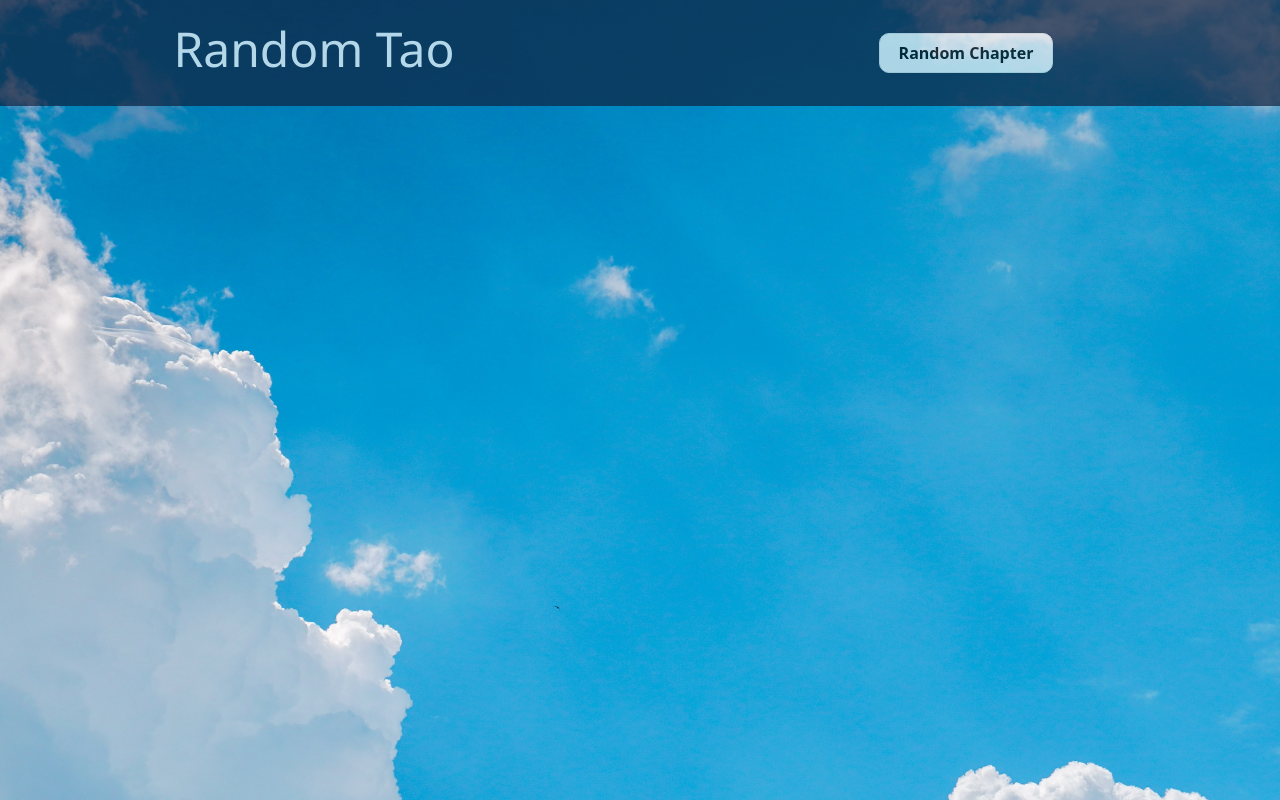
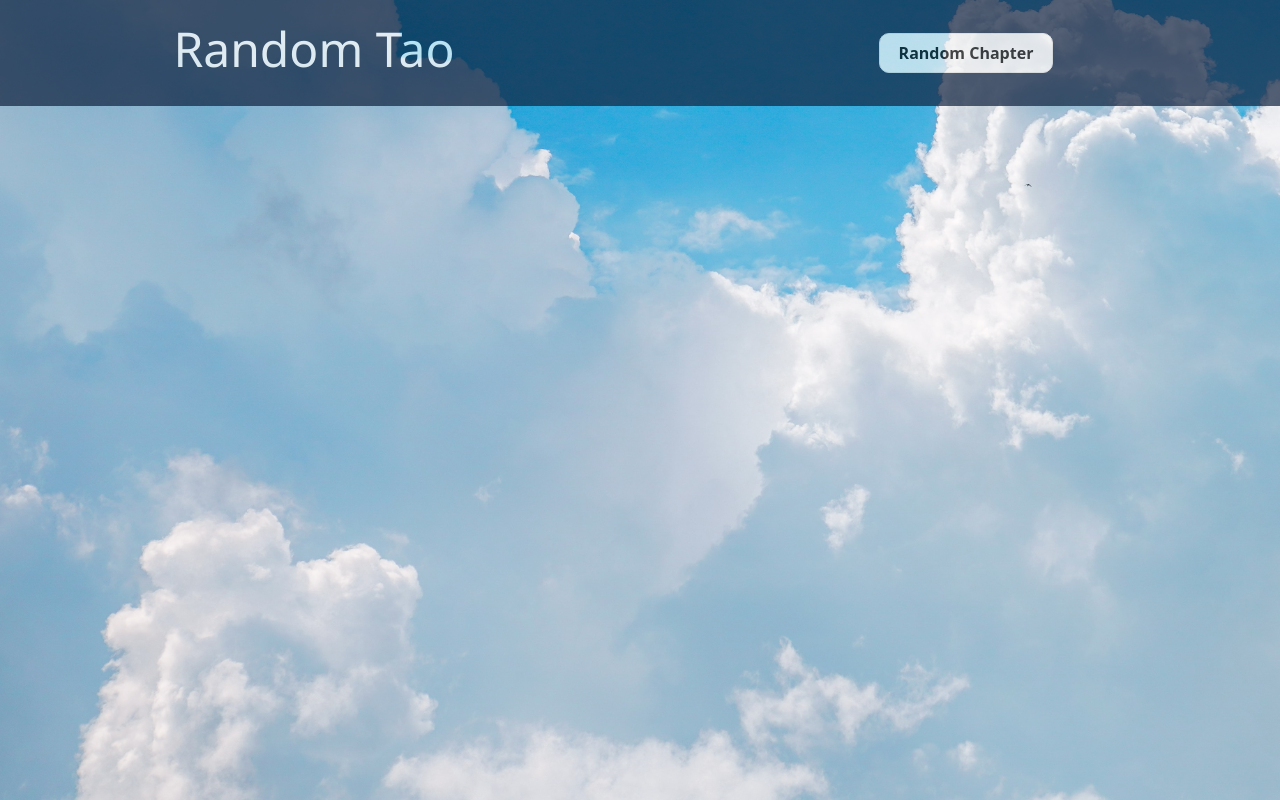
Before and after one commit to Danizoo/RandomTao, a plain HTML site: page index.html in a window 1280 px wide. Drawn offline with nearby package versions, Linux system fonts and the light colour scheme.

Commit message:
Update main.css

```diff
--- a/main.css
+++ b/main.css
@@ -1,13 +1,17 @@
 body {
 /*     background-image: url("file:///D:/Works/Thoughts%20from%20somewhere/Pics/Used/simon-berger-twukN12EN7c-unsplash.jpg");*/
-    background-repeat: no-repeat;
+    /* background-repeat: no-repeat;
     /* background-position: center; */
-    background-size: auto;
-    background-color: #ffffff;
+    /* background-size: auto;
+    background-color: #ffffff; */
 
+    background-position: center center;
     -webkit-background-size: cover;
     -moz-background-size: cover;
     -o-background-size: cover;
+    background-size: cover;
+    height: 100%;
+    overflow: hidden;
 }
 
 #All {
```
